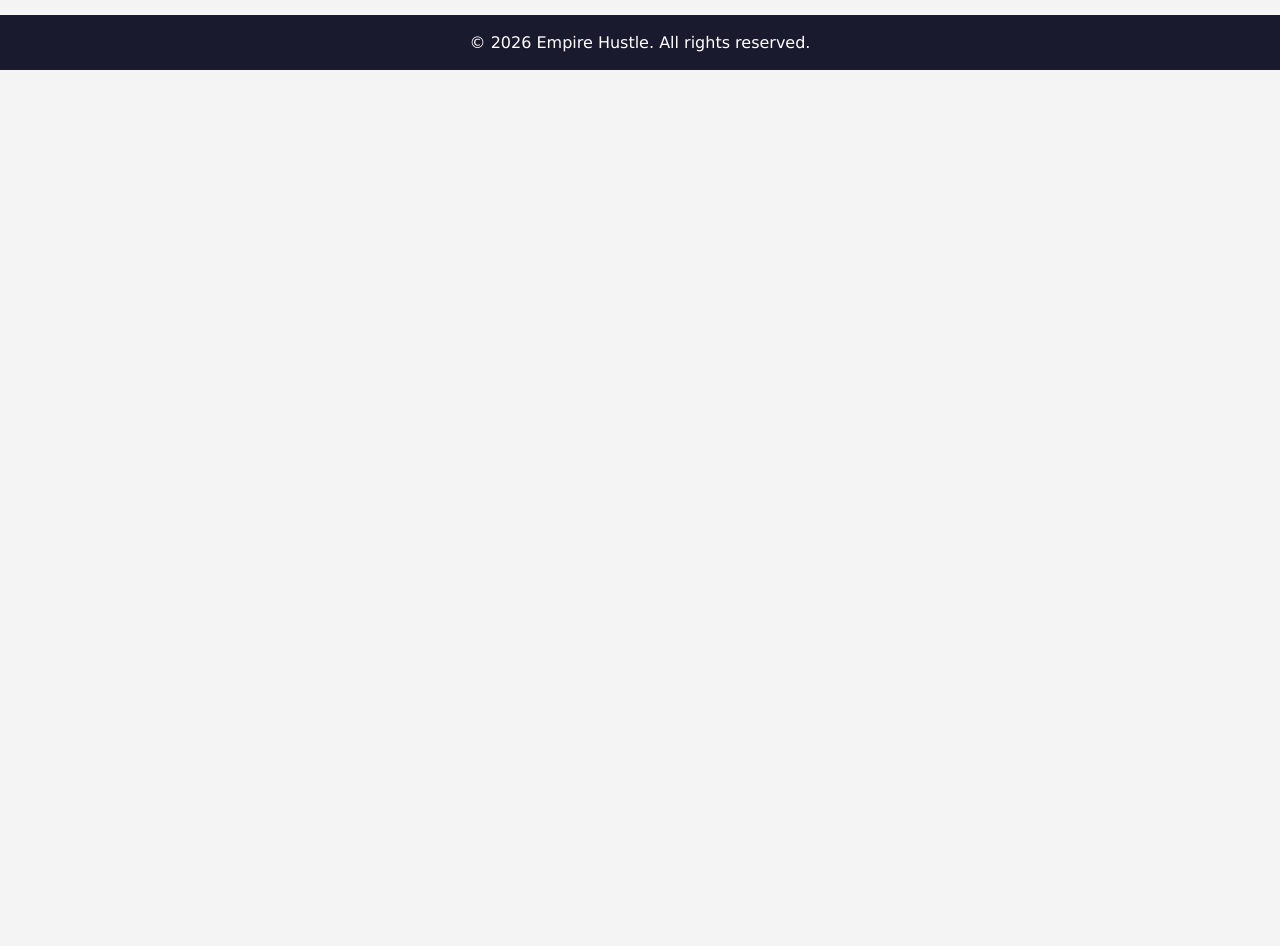
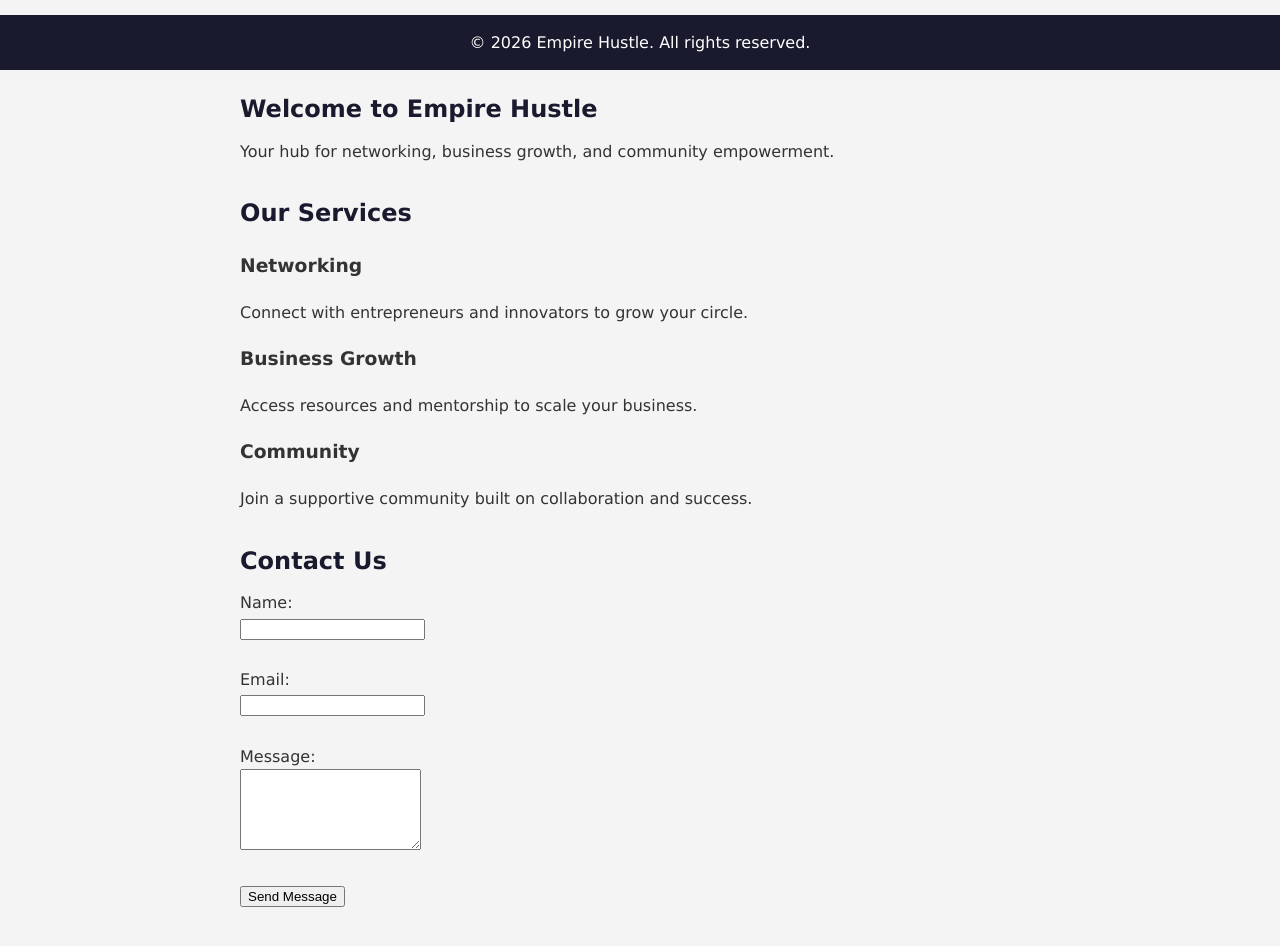
Before and after one commit to damilolastephen89-creator/EMPIREHUSTLE, a website: page index.html in a window 1280 px wide. Shown: the part 400-1346 px from the top of the page. Before the commit the page ends 800 px from the top, so only its background shows below. Drawn offline with Linux system fonts and the light colour scheme.

Commit message:
Update index.html

```diff
--- a/index.html
+++ b/index.html
@@ -38,3 +38,47 @@
   </footer>
 </body>
 </html>
+
+<main>
+  <!-- Existing sections -->
+  <section>
+    <h2>Welcome to Empire Hustle</h2>
+    <p>Your hub for networking, business growth, and community empowerment.</p>
+  </section>
+
+  <!-- New Services Section -->
+  <section>
+    <h2>Our Services</h2>
+    <div class="services">
+      <div class="card">
+        <h3>Networking</h3>
+        <p>Connect with entrepreneurs and innovators to grow your circle.</p>
+      </div>
+      <div class="card">
+        <h3>Business Growth</h3>
+        <p>Access resources and mentorship to scale your business.</p>
+      </div>
+      <div class="card">
+        <h3>Community</h3>
+        <p>Join a supportive community built on collaboration and success.</p>
+      </div>
+    </div>
+  </section>
+
+  <!-- New Contact Us Section -->
+  <section>
+    <h2>Contact Us</h2>
+    <form action="https://formspree.io/f/yourFormID" method="POST">
+      <label for="name">Name:</label><br>
+      <input type="text" id="name" name="name" required><br><br>
+
+      <label for="email">Email:</label><br>
+      <input type="email" id="email" name="_replyto" required><br><br>
+
+      <label for="message">Message:</label><br>
+      <textarea id="message" name="message" rows="5" required></textarea><br><br>
+
+      <button type="submit">Send Message</button>
+    </form>
+  </section>
+</main>
```
